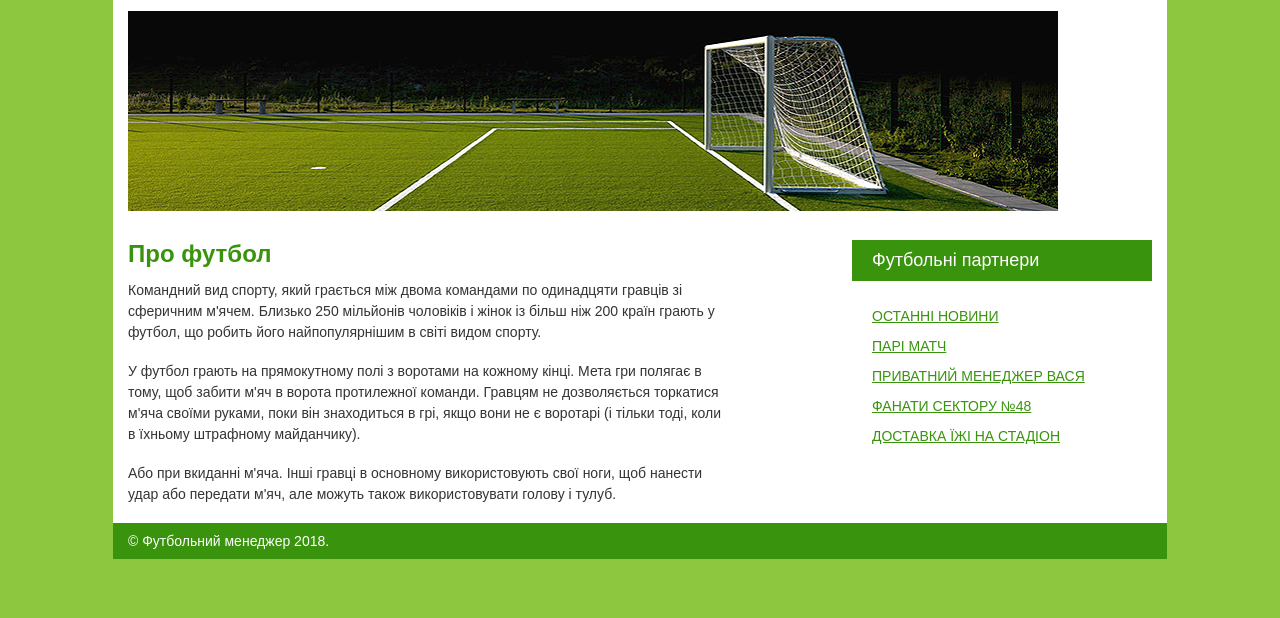
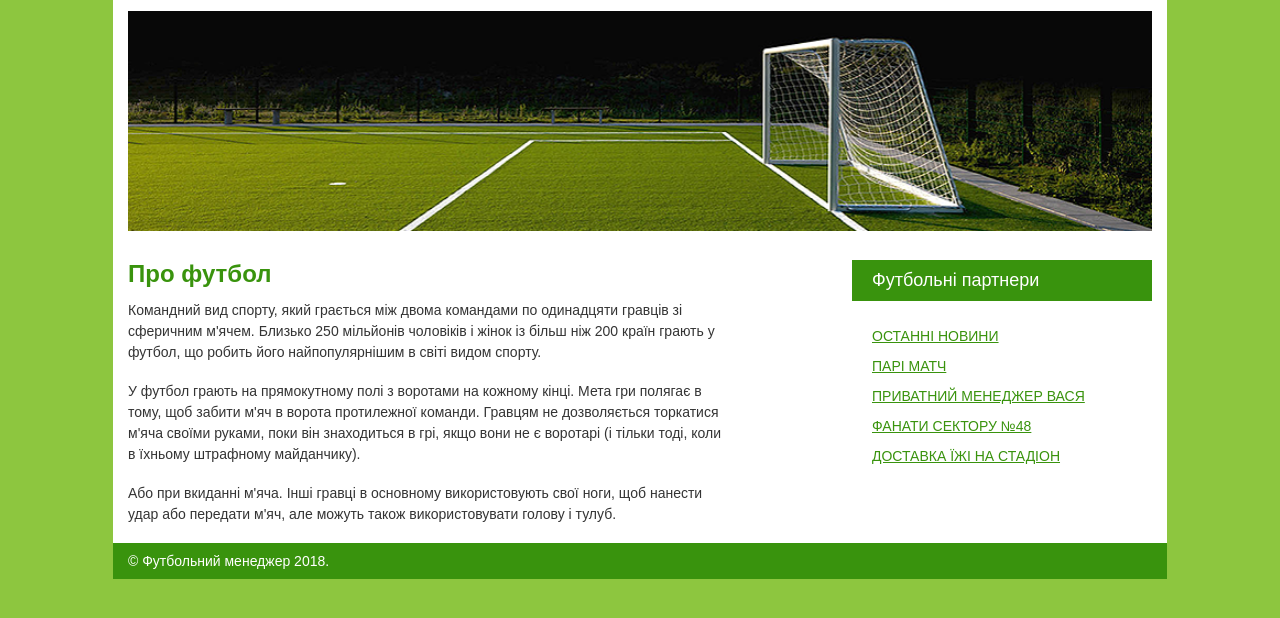
Before and after one commit to prosthost1/footballmanager, a plain HTML site: page index.html in a window 1280 px wide. Shown: the part 146-764 px from the top of the page. Drawn offline with Linux system fonts and the light colour scheme.

Commit message:
Banner is fixed

```diff
--- a/css/style.css
+++ b/css/style.css
@@ -45,6 +45,9 @@ header img {
 }
 .contacts a:hover {
     text-decoration: underline;
+}
+.banner {
+    width: 100%;
 }
 main {
     display: inline-block;
--- a/index.html
+++ b/index.html
@@ -23,9 +23,7 @@
           <p>Працюємо 24/7</p>
         </div>
       </header>
-      <div class="banner">
-          <img src="img/banner.png" alt=""/>
-      </div>
+      <img src="img/banner.png" alt="" class="banner">
       <main>
         <h2>Про футбол</h2>
         <p>
```
